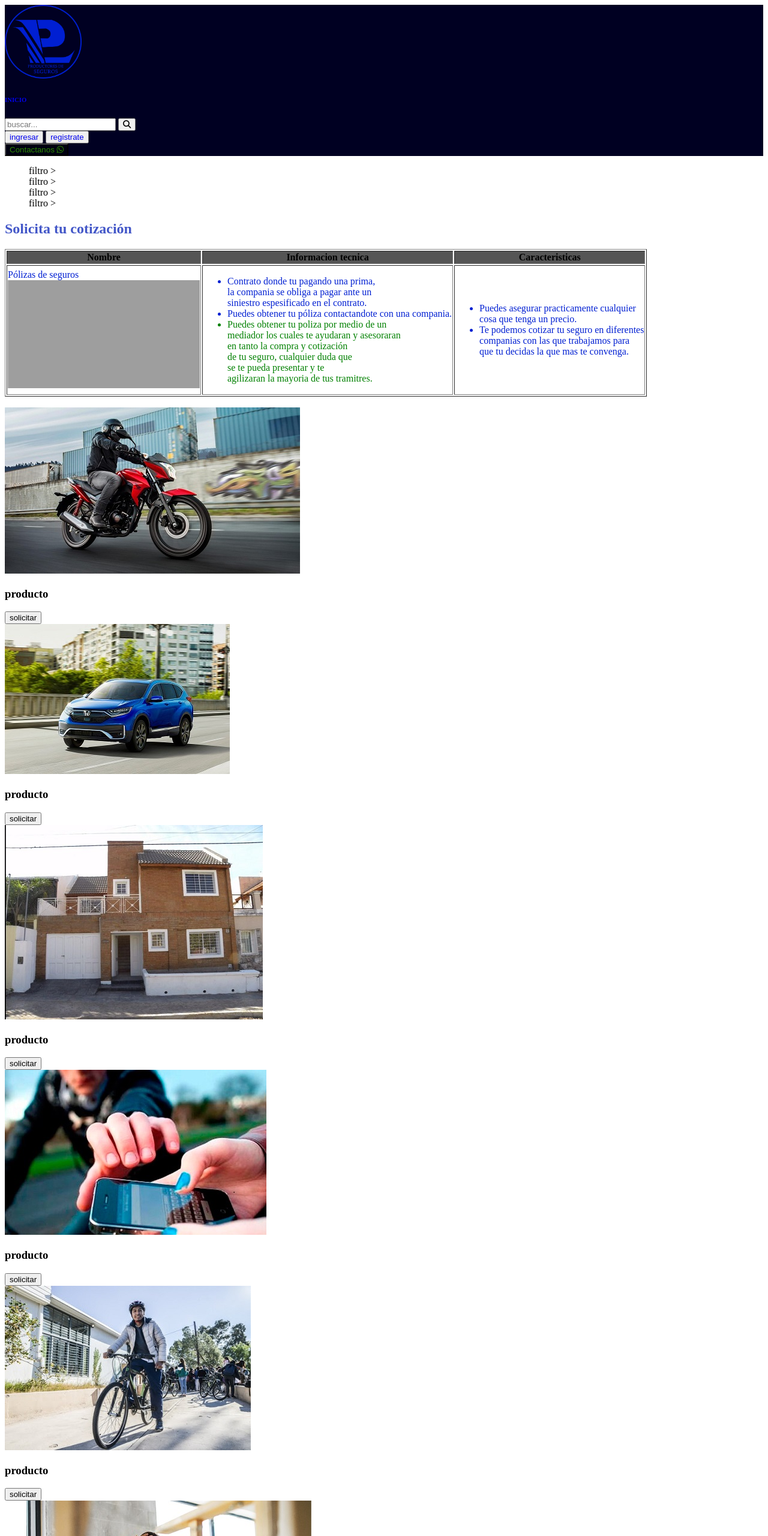
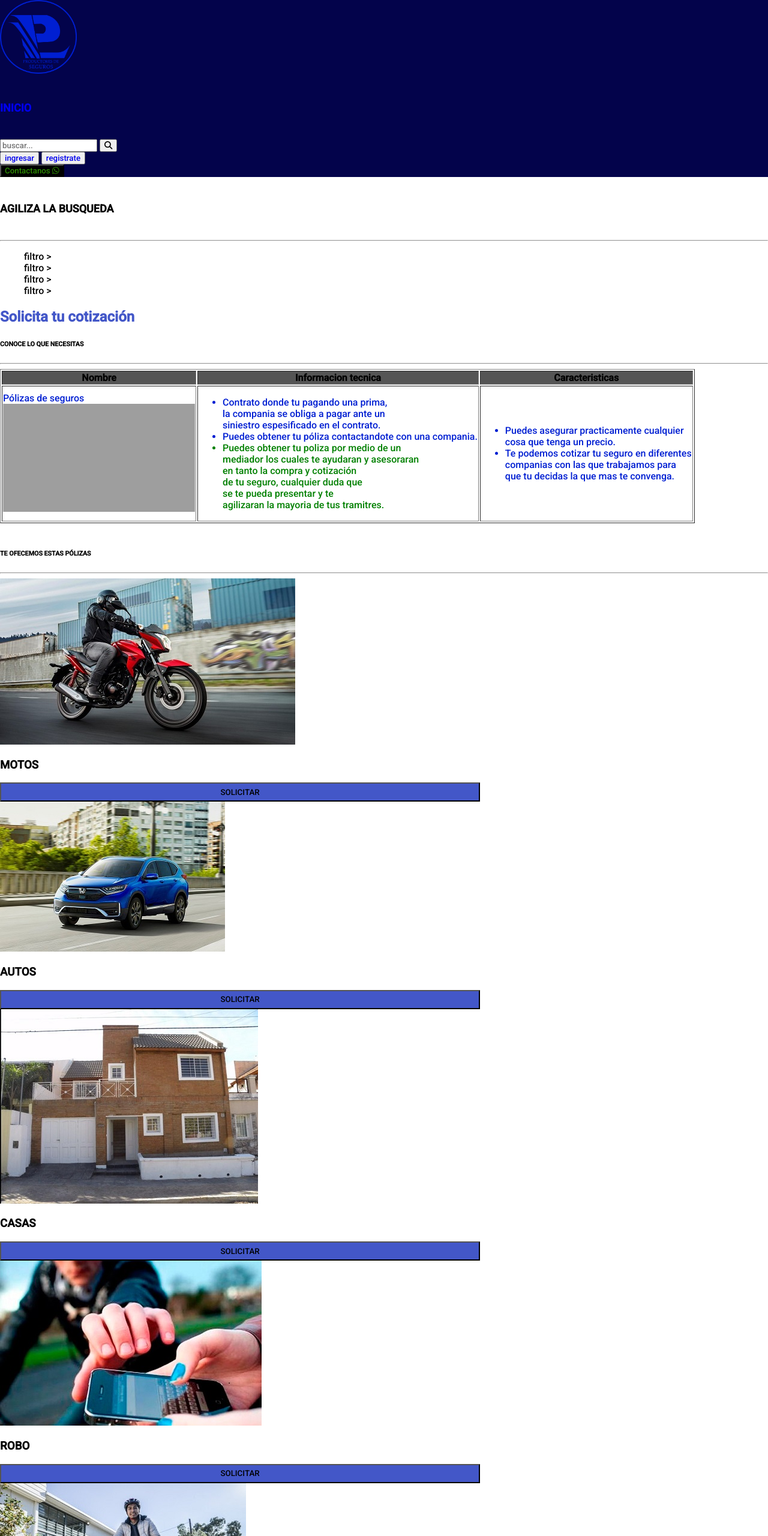
Before and after one commit to wasapjg/Cotizaciones-Ponce-de-Leon, a plain HTML site: page index.html in a window 1280 px wide. Shown: the top 2560 px of the page at 60% size. Drawn offline with Linux system fonts and the light colour scheme; grey boxes are pictures that could not be loaded.

Commit message:
Listo para primera entrega del final

```diff
--- a/index.html
+++ b/index.html
@@ -5,6 +5,8 @@
     <meta http-equiv="X-UA-Compatible" content="IE=edge">
     <meta name="viewport" content="width=device-width, initial-scale=1.0">
     <link rel="stylesheet" href="style.css">
+    <link rel="preconnect" href="https://fonts.gstatic.com">
+<link href="https://fonts.googleapis.com/css2?family=Roboto:wght@500&display=swap" rel="stylesheet">
     <title>cotizalo</title>
     <script src="https://kit.fontawesome.com/65efb81e21.js" crossorigin="anonymous"></script>
 </head>
@@ -20,23 +22,25 @@
                 <button class="buttonSeeker"><i class="fas fa-search"></i></button>
             </div>
             <div class="register">
-                <button class="logIn"><a href="./ingreso.html">ingresar</a></button>
-                <button class="signUp"><a href="./registro.html">registrate</a></button>
+                <button class="logIn"><a href="html/ingreso.html">ingresar</a></button>
+                <button class="signUp"><a href="html/registro.html">registrate</a></button>
             </div>
             <button class="contactHeader">
-                <a href="./contactanos.html">Contactanos
+                <a href="html/contactanos.html">Contactanos
                 <i class="fab fa-whatsapp"></i></a>
             </button>
         </nav>
     </header>
 
     <nav>
+        <h6>AGILIZA LA BUSQUEDA</h6>
+        <hr>
         <div class="ContainerFilters">
             <ul class="filters">
-                <li class="filter-1"><a href="./filtro1.html">filtro ></a></li>
-                <li class="filter-2"><a href="./filtro2.html">filtro ></a></li>
-                <li class="filter-3"><a href="./filtro3.html">filtro ></a></li>
-                <li class="filter-4"><a href="./filtro4.html">filtro ></a></li>
+                <li class="filter-1"><a href="html/filtro1.html">filtro ></a></li>
+                <li class="filter-2"><a href="html/filtro2.html">filtro ></a></li>
+                <li class="filter-3"><a href="html/filtro3.html">filtro ></a></li>
+                <li class="filter-4"><a href="html/filtro4.html">filtro ></a></li>
             </ul>
         </div>
     </nav>
@@ -44,6 +48,8 @@
     <section>
         <div class="container">
             <h1>Solicita tu cotización</h1>
+            <h6>CONOCE LO QUE NECESITAS</h6>
+            <hr>
             <table class="tableProduct" border="solid 1px black">
                 <tr>
                     <th>Nombre</th>
@@ -74,39 +80,43 @@
                     </td>
                 </tr>
             </table><br>
+            <h6>TE OFECEMOS ESTAS PÓLIZAS</h6>
+            <hr>
             <div class="containerProduct">
                 <img src="img/moto.jpg" alt="fotos de los productos">
-                <h3 class="product">producto</h3>
-                <button class="solicitar">solicitar</button>
+                <h3 class="product">MOTOS</h3>
+                <button class="solicitar">SOLICITAR</button>
             </div>
             <div class="containerProduct">
                 <img src="img/auto.jpg" alt="fotos de los productos">
-                <h3 class="product">producto</h3>
-                <button class="solicitar">solicitar</button>
+                <h3 class="product">AUTOS</h3>
+                <button class="solicitar">SOLICITAR</button>
             </div>
             <div class="containerProduct">
                 <img src="img/casa.jpg" alt="fotos de los productos">
-                <h3 class="product">producto</h3>
-                <button class="solicitar">solicitar</button>
+                <h3 class="product">CASAS</h3>
+                <button class="solicitar">SOLICITAR</button>
             </div>
             <div class="containerProduct">
                 <img src="img/rob.jpg" alt="fotos de los productos">
-                <h3 class="product">producto</h3>
-                <button class="solicitar">solicitar</button>
+                <h3 class="product">ROBO</h3>
+                <button class="solicitar">SOLICITAR</button>
             </div>
             <div class="containerProduct">
                 <img src="img/bici.jpg" alt="fotos de los productos">
-                <h3 class="product">producto</h3>
-                <button class="solicitar">solicitar</button>
+                <h3 class="product">BICIS</h3>
+                <button class="solicitar">SOLICITAR</button>
             </div>
             <div class="containerProduct">
                 <img src="img/accidentePersonal.jpg" alt="fotos de los productos">
-                <h3 class="product">producto</h3>
-                <button class="solicitar">solicitar</button>
+                <h3 class="product">ACCIDENTE PERSONAL</h3>
+                <button class="solicitar">SOLICITAR</button>
             </div>
 
         </div>
     </section>
+
+    <hr>
 
     <!---Posible aside para propaganda-->
 
--- a/style.css
+++ b/style.css
@@ -1,19 +1,27 @@
 *{
     text-decoration: none;
+    font-family: 'Roboto', sans-serif;
+}
+body{
+    margin: 0;
 }
 
 /*Estilo del header*/
 
 header{
-    background-color: #000022;
+    background-color: #03034b;
 }
 
 .imagenLogo{
     width: 128px;
 }
 
+nav h6 {
+    font-size: large;
+}
+
 .contactHeader{
-    background-color: #000011;
+    background-color: #000000;
 }
 
 .contactHeader a{
@@ -54,3 +62,11 @@ td{
 span{
     color: green;
 }
+
+/*Producto*/
+
+.solicitar{
+    width: 100vh;
+    height: 4vh;
+    background-color: #4357C8;
+}
```
Also changed, not shown: html/contactanos.html (renamed from contactanos.html, +5 -3 lines), html/filtro1.html (renamed from filtro1.html, +10 -8 lines), html/filtro2.html (renamed from filtro2.html, +10 -8 lines), html/filtro3.html (renamed from filtro3.html, +8 -11 lines), html/filtro4.html (renamed from filtro4.html, +8 -11 lines), html/ingreso.html (renamed from ingreso.html, +4 -2 lines), html/registro.html (renamed from registro.html, +4 -2 lines).
